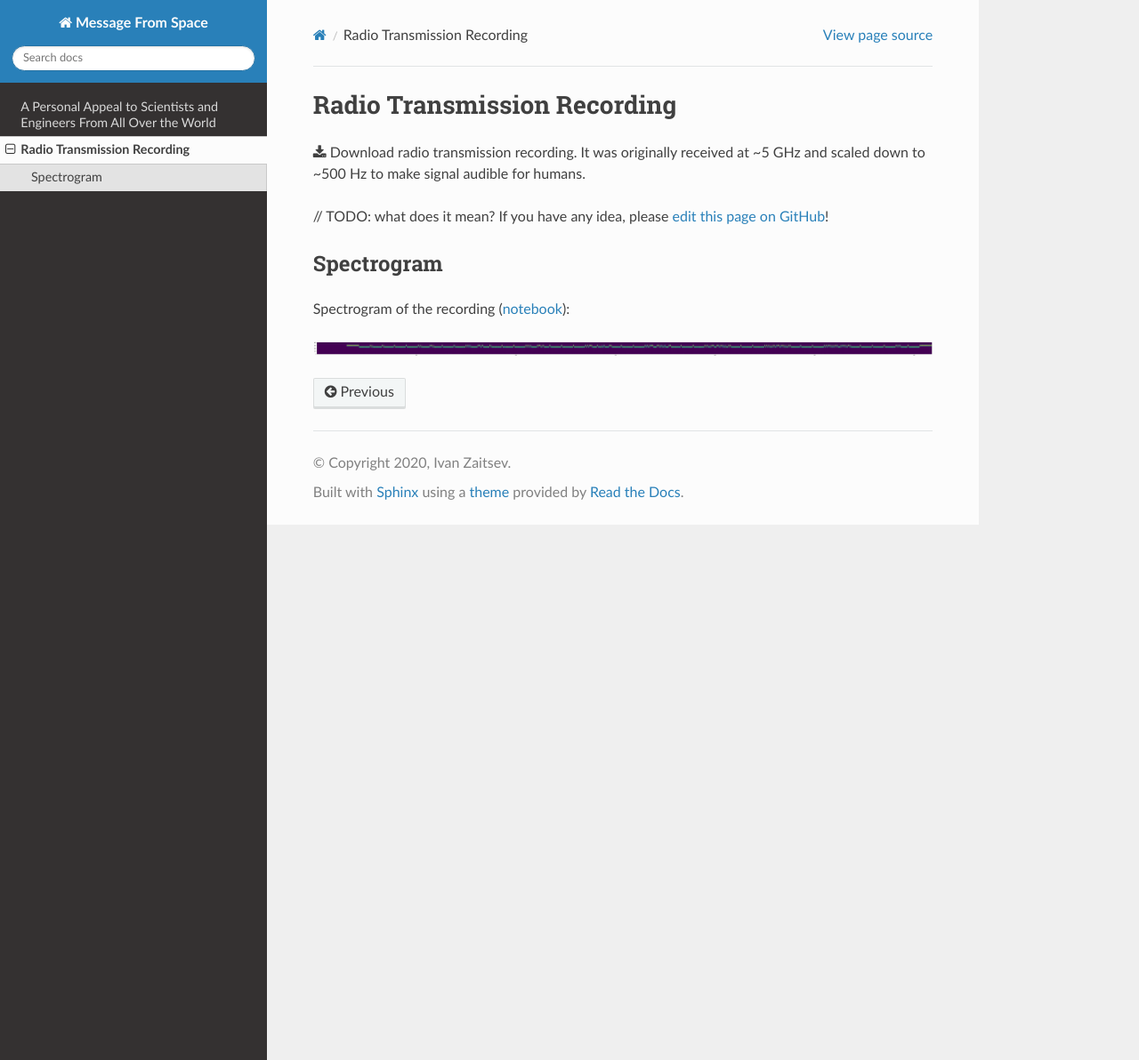
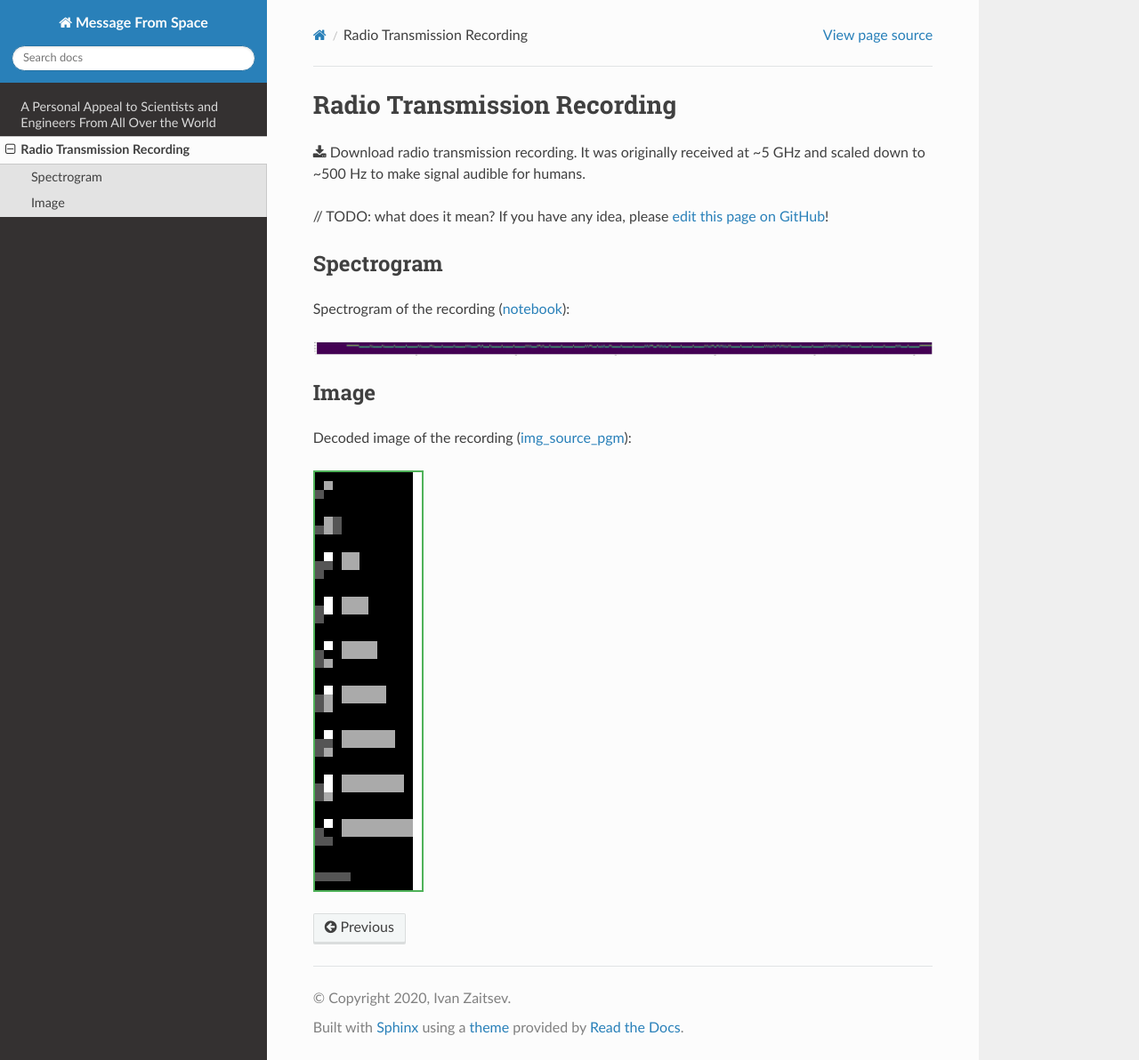
Before and after one commit to zaitsev85/message-from-space, a Sphinx documentation site: the page built from source/radio-transmission-recording.rst, in a window 1280 px wide and 1192 px high. Shown: the whole window at 89% size. Built offline with Sphinx 7.4.7 and the Read the Docs theme 2.0.0, drawn with Linux system fonts in a browser that asks for light colours.

Commit message:
decoded image

```diff
--- a/source/radio-transmission-recording.rst
+++ b/source/radio-transmission-recording.rst
@@ -17,4 +17,16 @@ Spectrogram of the recording (`notebook`_):
 
 .. _notebook: https://gist.github.com/nya3jp/5094571c5905783327f35e8df207c8ad#file-spectrogram-ipynb
 
+-----------
+Image
+-----------
+
+Decoded image of the recording (`img_source_pgm`_):
+
+.. image:: decoded_greyscale4_scaledup.png
+   :target: decoded_greyscale4_scaledup.png
+   :class: with-shadow
+
+.. _img_source_pgm: https://github.com/elventian/message-from-space/blob/master/source/decoded_greyscale4.pgm
+
 .. _edit this page on GitHub: https://github.com/zaitsev85/message-from-space/blob/master/source/radio-transmission-recording.rst
```
Also changed, not shown: source/decoded_greyscale4_scaledup.png (added), 1 other file.
